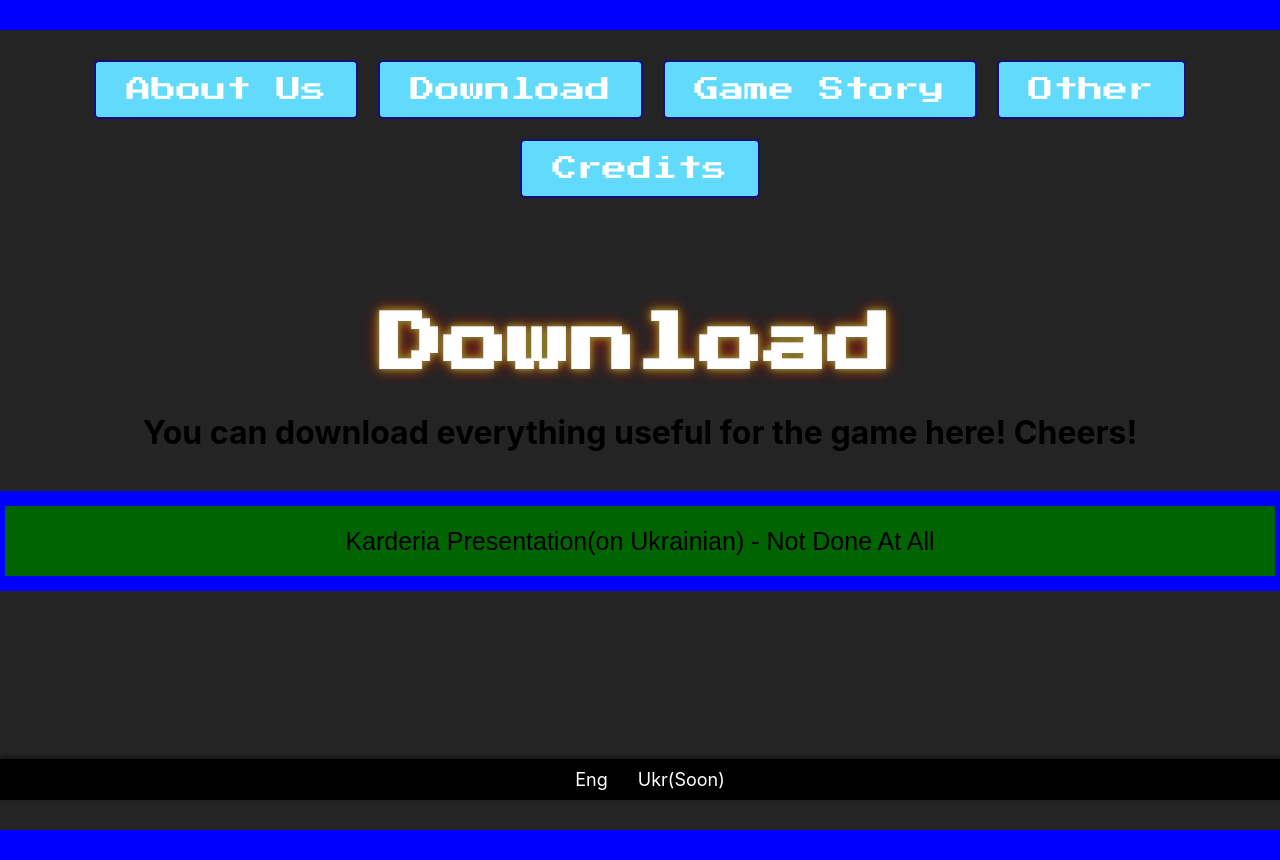
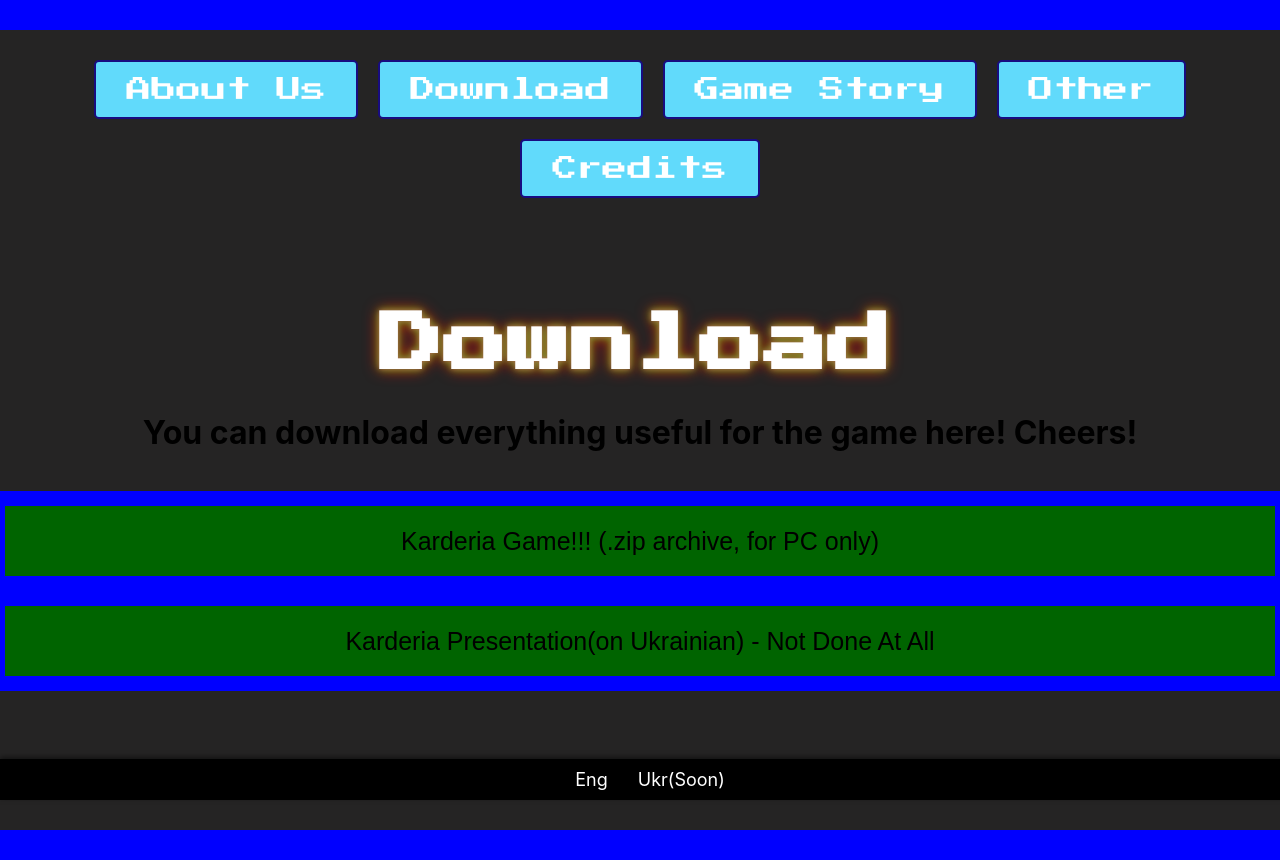
Before and after one commit to djboijy/KarderiaWebsite, a React (Create React App) app: page / in a window 1280 px wide. Both pictures are taken after a click on the button "Download". Shown: the top 860 px of the page. Built offline with nearby package versions, Linux system fonts and the light colour scheme.

Commit message:
Fixed fonts not displaying

```diff
--- a/src/DownloadButton.js
+++ b/src/DownloadButton.js
@@ -20,12 +20,14 @@ const DownloadButton = () => {
     };
 
     return (
-        <button onClick={handleGameDownload} className="download-button">
-            Karderia Game!!! (.zip archive, for PC only)
-        </button>,
-        <button onClick={handleDownload} className="download-button">
-            Karderia Presentation(on Ukrainian) - Not Done At All
-        </button>
+        <div>
+            <button onClick={handleGameDownload} className="download-button">
+                Karderia Game!!! (.zip archive, for PC only)
+            </button>
+            <button onClick={handleDownload} className="download-button">
+                Karderia Presentation(on Ukrainian) - Not Done At All
+            </button>
+        </div>
     );
 };
 
```
